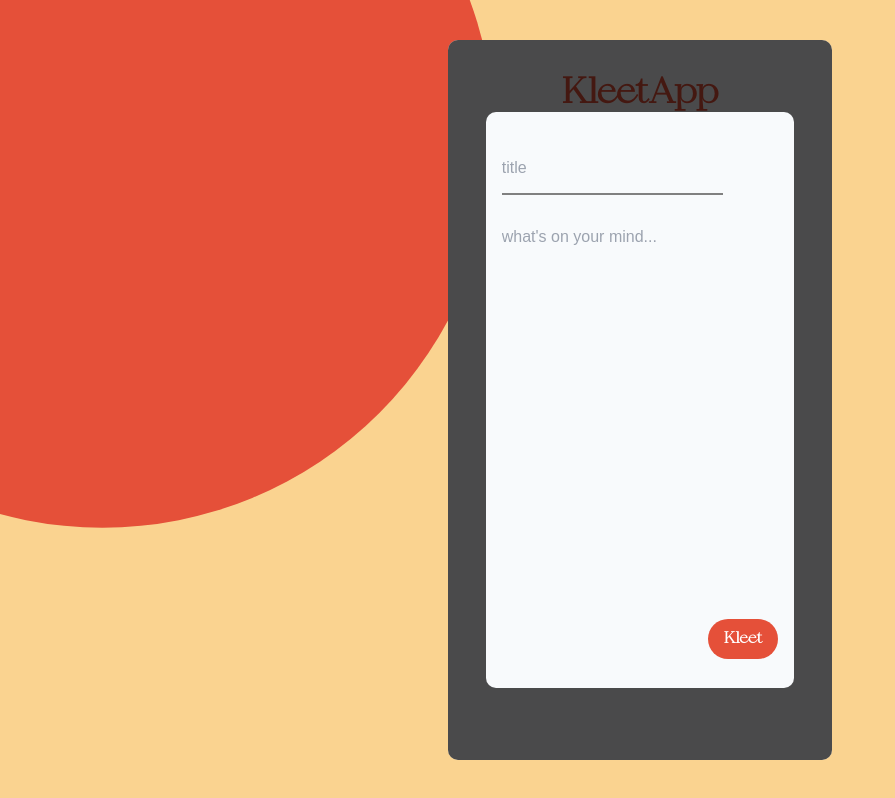
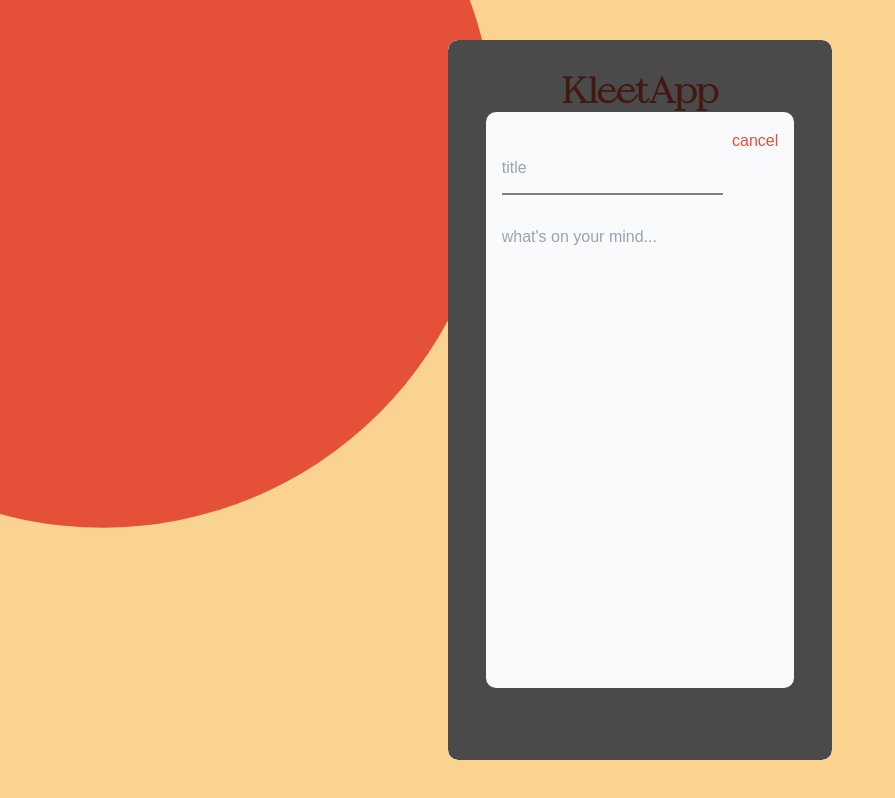
Before and after one commit to Sammy-Genius/Post-Application, a React (Create React App) app: page / in a window 1280 px wide. Both pictures are taken after a click on the element 782 px from the left and 694 px from the top of the page. Shown: the whole page, without its empty margins (0-895 px from the left). Built offline with nearby package versions, Linux system fonts and the light colour scheme.

Commit message:
animations

```diff
--- a/package.json
+++ b/package.json
@@ -9,6 +9,7 @@
     "@testing-library/jest-dom": "^5.16.5",
     "@testing-library/react": "^13.4.0",
     "@testing-library/user-event": "^13.5.0",
+    "framer-motion": "^7.3.6",
     "react": "^18.2.0",
     "react-dom": "^18.2.0",
     "react-scripts": "5.0.1",
--- a/public/index.html
+++ b/public/index.html
@@ -26,7 +26,7 @@
     -->
     <title>React App</title>
   </head>
-  <body>
+  <body style="overflow:hidden;">
     <noscript>You need to enable JavaScript to run this app.</noscript>
     <div id="root"></div>
     <!--
--- a/src/components/App.js
+++ b/src/components/App.js
@@ -1,7 +1,24 @@
 import { useState } from "react";
+import { motion } from 'framer-motion';
 import { FontAwesomeIcon } from "@fortawesome/react-fontawesome";
 import { faEdit, faFeather, faTrash } from "@fortawesome/free-solid-svg-icons";
 import Modal from "./Modal";
+
+const displayVariants = {
+  from: {
+      y:50,
+      opacity:0,
+  },
+  to: {
+      y:0,
+      opacity:1,
+
+      transition: {
+          type: 'tween',
+          duration:.6,
+      }
+  }
+}
 
 function App() {
 
@@ -34,13 +51,17 @@ function App() {
 
   return (
     <div className="w-screen h-screen bg-[#fad390] flexbox relative">
-      <div className="w-[90%] md:w-[30%] h-[90%] bg-slate-50 border-radius z-10 relative">
+      <div className="w-[90%] md:w-[30%] h-[90%] bg-slate-50 border-radius z-10 relative overflow-hidden">
         <div className="w-full h-[15%] flexbox border-radius">
           <h1 className="text-4xl font-black text-[#e55039] voyage">KleetApp</h1>
         </div>
         <div className="w-full h-auto mt-[30px]">
           {postList.map((post) => {
-            return <div className="w-[90%] min-h-[60px] my-10 mx-auto flex flex-col items-center lines">
+            return <motion.div className="w-[90%] min-h-[60px] my-10 mx-auto flex flex-col items-center lines"
+            variants={displayVariants}
+            initial='from'
+            animate='to'
+            >
               <div className="w-[95%] h-full">
                 <h2 className="text-[#e55039] font-black voyage">{post.title}</h2>
                 <p className="mt-[10px] line-height">{post.description}</p>
@@ -53,7 +74,7 @@ function App() {
                   <FontAwesomeIcon icon={ faTrash }/>
                 </span>
               </div>
-            </div>
+            </motion.div>
           })}
         </div>
         <Modal
@@ -61,11 +82,12 @@ function App() {
          openModal = { openModal }
          setTitle = { setTitle }
          setDescription = { setDescription }
+         description = { description }
          postKleet = { postKleet } />
 
         { modal ? '' :
-          <div className="absolute w-[60px] h-[60px] bg-[#e55039] right-[5%] bottom-[5%] rounded-full flexbox">
-            <span className="text-white text-2xl" onClick={ openModal }><FontAwesomeIcon icon={ faFeather} /></span>
+          <div className="absolute w-[60px] h-[60px] bg-[#e55039] right-[5%] bottom-[5%] cursor-pointer rounded-full flexbox">
+            <span className="text-[#fad390] text-2xl" onClick={ openModal }><FontAwesomeIcon icon={ faFeather} /></span>
           </div>
         }
       </div>
--- a/src/components/Modal.js
+++ b/src/components/Modal.js
@@ -1,12 +1,80 @@
-import { useState } from "react";
+import { AnimatePresence, motion } from 'framer-motion';
 
-const Modal = ({modal, setTitle, setDescription, postKleet}) => {
+
+const modalVariants = {
+    from: {
+        y:1000,
+        opacity:0,
+    },
+    to: {
+        y:0,
+        opacity:1,
+
+        transition: {
+            type: 'tween',
+            duration:.6,
+            when: 'beforeChildren',
+            staggerChildren:.5
+        }
+    },
+    exit: {
+        y:1000,
+        opacity:0,
+
+        transition: {
+            type: 'tween',
+            duration:.6,
+            when: 'afterChildren',
+            staggerChildren:.5
+        }
+    }
+}
+
+const appearVariants = {
+    from: {
+        scale:0,
+        opacity:0,
+        clipPath: 'circle(0%)'
+    },
+    to: {
+        scale:1,
+        opacity:1,
+        clipPath: 'circle(100%)',
+
+        transition: {
+            type: 'tween',
+            duration:.6,
+            when: 'beforeChildren',
+            staggerChildren:.5
+        }
+    },
+    exit: {
+        scale:0,
+        opacity:0,
+        clipPath: 'circle(0%)',
+
+        transition: {
+            type: 'tween',
+            duration:.6,
+            when: 'afterChildren',
+            staggerChildren:.5
+        }
+    }
+}
+
+const Modal = ({modal, openModal, setTitle, setDescription, postKleet, description}) => {
 
     return (
         <>
+            <AnimatePresence>
                 { modal && (
-            <div className="w-[100%] h-[100%] absolute top-0 leftt-0 overlay border-radius flexbox z-20">
-                <div className="w-[80%] h-[80%] bg-slate-50 border-radius relative">
+                <motion.div className="w-full h-full absolute top-0 left-0 overlay border-radius flexbox z-10"
+                variants={ modalVariants }
+                initial='from'
+                animate='to'
+                exit='exit'
+                >
+                    <motion.div className="w-[80%] h-[80%] bg-slate-50 border-radius relative z-20" variants={modalVariants}>
                         <div className="w-[90%] h-[30%] my-[10%] mx-auto">
                             <div className="title-box">
                                 <input type="text" placeholder="title" className='input' required onChange={e => setTitle(e.target.value)}/>
@@ -15,12 +83,14 @@ const Modal = ({modal, setTitle, setDescription, postKleet}) => {
                                 <textarea className="text-area" placeholder="what's on your mind..." onChange={e => setDescription(e.target.value)}></textarea>
                             </div>
                         </div>
-                    <div className="absolute right-[5%] bottom-[5%] w-[70px] h-[40px] bg-[#e55039] curved flexbox" onClick = {postKleet}>
-                        <p className="text-white voyage font-black cursor-pointer">Kleet</p>
-                    </div>
-                </div>
-            </div>
+                        { description ? <motion.div className="absolute right-[5%] bottom-[5%] w-[70px] h-[40px] bg-[#e55039] curved flexbox" onClick = {postKleet} variants={appearVariants}>
+                            <p className="text-[#fad390] voyage font-black cursor-pointer">Kleet</p>
+                        </motion.div> : ''}
+                        <motion.span className="absolute text-[#e55039] top-[3%] right-[5%] cursor-pointer" onClick={openModal} variants={appearVariants}>cancel</motion.span>
+                    </motion.div>
+                </motion.div>
                 )}
+            </AnimatePresence>
         </>
      );
 }
--- a/src/index.css
+++ b/src/index.css
@@ -70,4 +70,7 @@
         border-bottom:2px solid gray;
         padding-bottom:10px;
     }
+    .error {
+        border:2px solid red;
+    }
 }
```
Also changed, not shown: 1 other file (tests, documents, lock files or other folders). Lines whose indentation alone changed are shown as unchanged.
